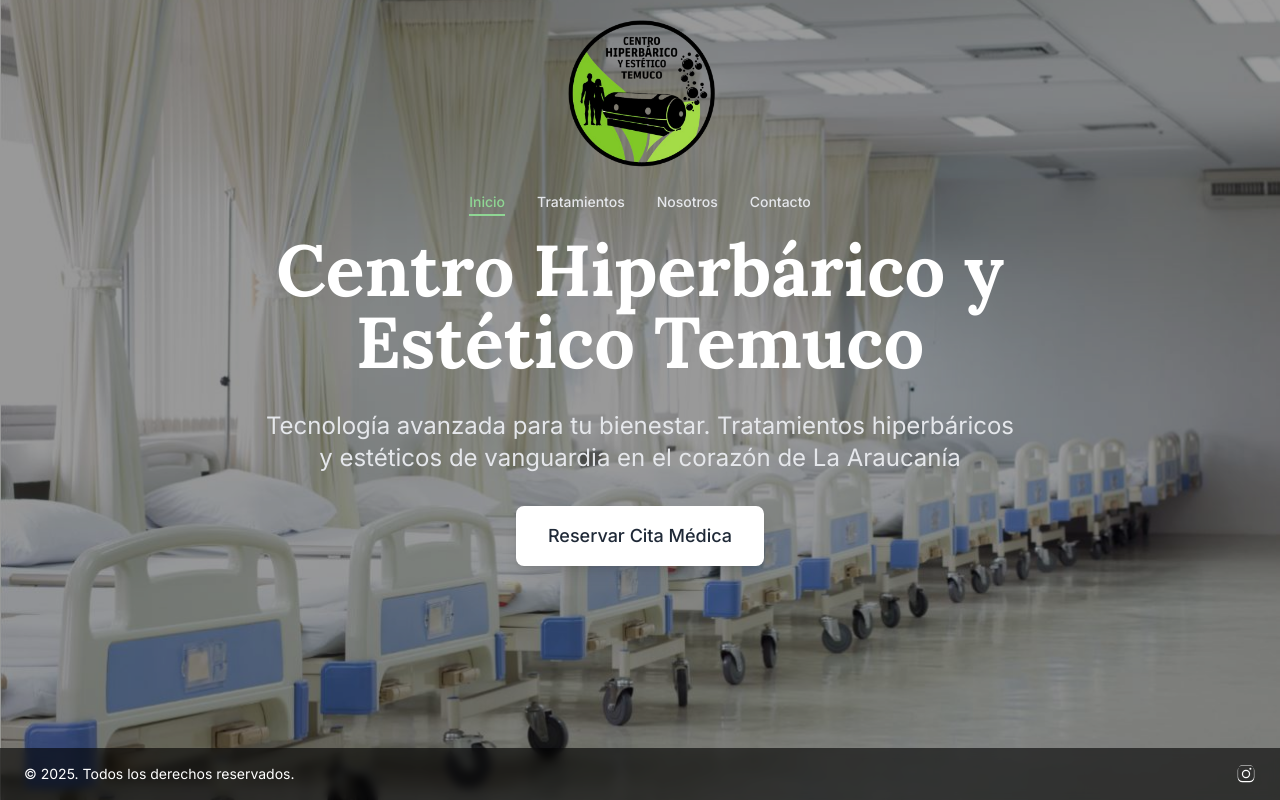
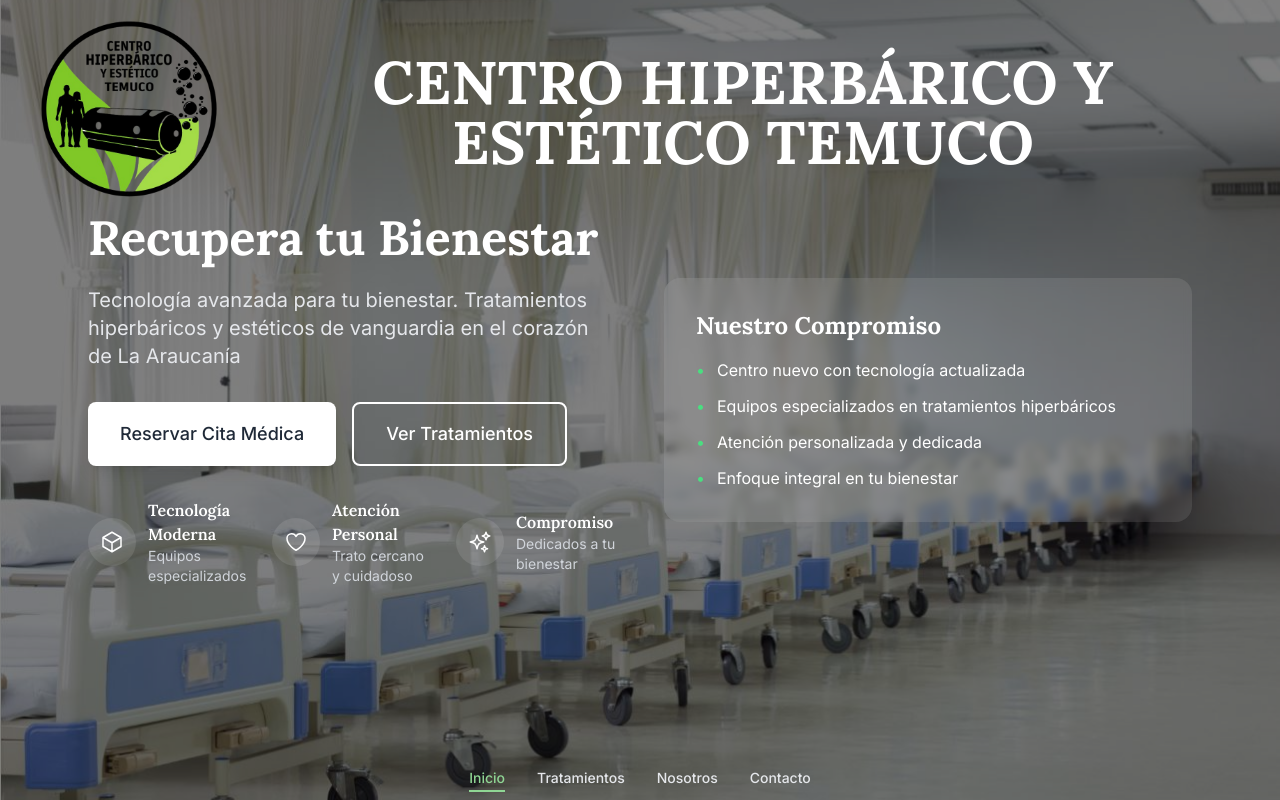
Before and after one commit to OwensLopez211/HiperbaricoTemuco, a React (Vite) app in the folder frontend/: page / in a window 1280 px wide. Built offline with nearby package versions, Linux system fonts and the light colour scheme.

Commit message:
Se reemplaza el componente Footer por HeaderPage en el Layout, se ajusta el Navbar y se realizan mejoras en el diseño de las páginas AboutUs, Contact y Treatments. Se agrega el componente HeaderPage y se optimizan los estilos de los elementos en las páginas para una mejor presentación.

```diff
--- a/frontend/src/components/Layout.tsx
+++ b/frontend/src/components/Layout.tsx
@@ -1,19 +1,19 @@
 import { Outlet } from 'react-router-dom';
-import Navbar from './public-components/Navbar';
-import Footer from './public-components/Footer';
+import HeaderPage from './public-components/HeaderPage';
 import ScrollToTop from './public-components/ScrollToTop';
 import TransitionOverlay from './public-components/TransitionOverlay';
+import Navbar from './public-components/Navbar';
 
 const Layout = () => {
   return (
     <div className="flex flex-col h-screen overflow-hidden" style={{ backgroundColor: '#8FD694' }}>
       <ScrollToTop />
       <TransitionOverlay />
-      <Navbar />
+      <HeaderPage />
       <main className="flex-1 overflow-y-auto">
         <Outlet />
       </main>
-      <Footer />
+      <Navbar />
     </div>
   );
 };
--- /dev/null
+++ b/frontend/src/components/public-components/HeaderPage.tsx
@@ -0,0 +1,22 @@
+import { Link } from 'react-router-dom';
+
+const HeaderPage = () => {
+  return (
+    <header className="fixed top-0 left-0 w-full bg-transparent z-50">
+      <div className="container mx-auto flex items-center justify-between py-4 px-4 sm:px-6">
+        <Link to="/" className="flex items-center">
+          <img
+            src="/logo.png"
+            alt="Centro Hiperbárico y Estético Temuco"
+            className="h-32 sm:h-40 lg:h-48 w-auto"
+          />
+        </Link>
+        <h1 className="flex-1 text-2xl sm:text-4xl lg:text-6xl font-bold text-center text-white uppercase">
+          Centro Hiperbárico y Estético Temuco
+        </h1>
+      </div>
+    </header>
+  );
+};
+
+export default HeaderPage;
--- a/frontend/src/components/public-components/Hero.tsx
+++ b/frontend/src/components/public-components/Hero.tsx
@@ -1,5 +1,6 @@
 import { useNavigate } from 'react-router-dom';
 import { motion } from 'framer-motion';
+import { CubeIcon, HeartIcon, SparklesIcon } from '@heroicons/react/24/outline';
 
 const Hero = () => {
   const navigate = useNavigate();
@@ -19,37 +20,123 @@ const Hero = () => {
       }}
       aria-label="Sección principal"
     >
-      <div className="absolute inset-0 bg-black/40"></div>
-      <div className="relative z-10 text-center px-6 max-w-4xl">
+      <div className="absolute inset-0 bg-black/50"></div>
+      <div className="relative z-10 w-full max-w-6xl mx-auto">
+        <div className="container mx-auto px-4 sm:px-6">
+          <div className="grid grid-cols-1 lg:grid-cols-2 gap-8 lg:gap-12 items-center">
+            {/* Content Column */}
+            <div className="space-y-6 lg:space-y-8 text-center lg:text-left">
               <motion.div
                 initial={{ opacity: 0, y: 30 }}
                 animate={{ opacity: 1, y: 0 }}
                 transition={{ duration: 0.8 }}
-          className="space-y-8"
               >
-          <h1 className="text-4xl md:text-6xl lg:text-7xl font-bold text-white leading-tight">
-            Centro Hiperbárico y Estético Temuco
-          </h1>
-
-          <p className="text-xl md:text-2xl text-gray-200 max-w-3xl mx-auto leading-relaxed">
+                <h2 className="text-2xl sm:text-3xl md:text-4xl lg:text-5xl font-bold text-white leading-tight mb-4 lg:mb-6">
+                  Recupera tu Bienestar
+                </h2>
+                <p className="text-base sm:text-lg md:text-xl text-gray-200 leading-relaxed mb-6 lg:mb-8">
                   Tecnología avanzada para tu bienestar. Tratamientos hiperbáricos y estéticos de vanguardia en el corazón de La Araucanía
                 </p>
+              </motion.div>
 
+              <motion.div
+                initial={{ opacity: 0, y: 20 }}
+                animate={{ opacity: 1, y: 0 }}
+                transition={{ duration: 0.8, delay: 0.3 }}
+                className="flex flex-col sm:flex-row gap-3 sm:gap-4 justify-center lg:justify-start"
+              >
                 <motion.button
                   onClick={handleConsultationClick}
                   whileHover={{ scale: 1.05 }}
                   whileTap={{ scale: 0.95 }}
-            initial={{ opacity: 0, y: 20 }}
-            animate={{ opacity: 1, y: 0 }}
-            transition={{ duration: 0.8, delay: 0.3 }}
-            className="mt-12 bg-white text-gray-800 px-8 py-4 rounded-lg hover:bg-gray-100 transition-all text-lg font-medium shadow-lg hover:shadow-xl focus:outline-none focus:ring-2 focus:ring-white focus:ring-offset-2"
+                  className="bg-white text-gray-800 px-6 sm:px-8 py-3 sm:py-4 rounded-lg hover:bg-gray-100 transition-all text-base sm:text-lg font-medium shadow-lg hover:shadow-xl focus:outline-none focus:ring-2 focus:ring-white focus:ring-offset-2"
                   aria-label="Reservar cita médica"
                 >
                   Reservar Cita Médica
                 </motion.button>
+
+                <motion.button
+                  onClick={() => navigate('/tratamientos')}
+                  whileHover={{ scale: 1.05 }}
+                  whileTap={{ scale: 0.95 }}
+                  className="border-2 border-white text-white px-6 sm:px-8 py-3 sm:py-4 rounded-lg hover:bg-white hover:text-gray-800 transition-all text-base sm:text-lg font-medium focus:outline-none focus:ring-2 focus:ring-white focus:ring-offset-2"
+                  aria-label="Ver tratamientos disponibles"
+                >
+                  Ver Tratamientos
+                </motion.button>
+              </motion.div>
+
+              {/* Features */}
+              <motion.div
+                initial={{ opacity: 0, y: 20 }}
+                animate={{ opacity: 1, y: 0 }}
+                transition={{ duration: 0.8, delay: 0.5 }}
+                className="grid grid-cols-1 sm:grid-cols-3 gap-4 lg:gap-6 mt-8 lg:mt-12"
+              >
+                <div className="flex items-center space-x-3 justify-center lg:justify-start">
+                  <div className="w-10 h-10 sm:w-12 sm:h-12 bg-white/10 rounded-full flex items-center justify-center flex-shrink-0">
+                    <CubeIcon className="w-5 h-5 sm:w-6 sm:h-6 text-white" />
+                  </div>
+                  <div className="text-left">
+                    <h3 className="text-white font-semibold text-sm sm:text-base">Tecnología Moderna</h3>
+                    <p className="text-gray-300 text-xs sm:text-sm">Equipos especializados</p>
+                  </div>
+                </div>
+
+                <div className="flex items-center space-x-3 justify-center lg:justify-start">
+                  <div className="w-10 h-10 sm:w-12 sm:h-12 bg-white/10 rounded-full flex items-center justify-center flex-shrink-0">
+                    <HeartIcon className="w-5 h-5 sm:w-6 sm:h-6 text-white" />
+                  </div>
+                  <div className="text-left">
+                    <h3 className="text-white font-semibold text-sm sm:text-base">Atención Personal</h3>
+                    <p className="text-gray-300 text-xs sm:text-sm">Trato cercano y cuidadoso</p>
+                  </div>
+                </div>
+
+                <div className="flex items-center space-x-3 justify-center lg:justify-start">
+                  <div className="w-10 h-10 sm:w-12 sm:h-12 bg-white/10 rounded-full flex items-center justify-center flex-shrink-0">
+                    <SparklesIcon className="w-5 h-5 sm:w-6 sm:h-6 text-white" />
+                  </div>
+                  <div className="text-left">
+                    <h3 className="text-white font-semibold text-sm sm:text-base">Compromiso</h3>
+                    <p className="text-gray-300 text-xs sm:text-sm">Dedicados a tu bienestar</p>
+                  </div>
+                </div>
               </motion.div>
             </div>
 
+            {/* Image/Info Column */}
+            <div className="hidden lg:block">
+              <motion.div
+                initial={{ opacity: 0, x: 30 }}
+                animate={{ opacity: 1, x: 0 }}
+                transition={{ duration: 0.8, delay: 0.4 }}
+                className="bg-white/10 backdrop-blur-sm rounded-2xl p-6 lg:p-8 text-white"
+              >
+                <h3 className="text-xl lg:text-2xl font-bold mb-4">Nuestro Compromiso</h3>
+                <ul className="space-y-2 lg:space-y-3">
+                  <li className="flex items-center space-x-3">
+                    <span className="text-green-400">•</span>
+                    <span className="text-sm lg:text-base">Centro nuevo con tecnología actualizada</span>
+                  </li>
+                  <li className="flex items-center space-x-3">
+                    <span className="text-green-400">•</span>
+                    <span className="text-sm lg:text-base">Equipos especializados en tratamientos hiperbáricos</span>
+                  </li>
+                  <li className="flex items-center space-x-3">
+                    <span className="text-green-400">•</span>
+                    <span className="text-sm lg:text-base">Atención personalizada y dedicada</span>
+                  </li>
+                  <li className="flex items-center space-x-3">
+                    <span className="text-green-400">•</span>
+                    <span className="text-sm lg:text-base">Enfoque integral en tu bienestar</span>
+                  </li>
+                </ul>
+              </motion.div>
+            </div>
+          </div>
+        </div>
+      </div>
     </section>
   );
 };
--- a/frontend/src/components/public-components/Navbar.tsx
+++ b/frontend/src/components/public-components/Navbar.tsx
@@ -1,21 +1,12 @@
 
-import { useState, useEffect } from 'react';
-import { Link, NavLink, useNavigate, useLocation } from 'react-router-dom';
+import { useState } from 'react';
+import { NavLink, useNavigate, useLocation } from 'react-router-dom';
 import { motion, AnimatePresence } from 'framer-motion';
 
 const Navbar = () => {
   const [isMenuOpen, setIsMenuOpen] = useState(false);
-  const [isScrolled, setIsScrolled] = useState(false);
   const navigate = useNavigate();
   const location = useLocation();
-
-  useEffect(() => {
-    const handleScroll = () => {
-      setIsScrolled(window.scrollY > 20);
-    };
-    window.addEventListener('scroll', handleScroll);
-    return () => window.removeEventListener('scroll', handleScroll);
-  }, []);
 
   const handleNavigation = (path: string) => {
     setIsMenuOpen(false);
@@ -25,47 +16,14 @@ const Navbar = () => {
 
 
   return (
-    <nav className={`fixed w-full transition-all duration-300 z-40 top-0 ${
-      isScrolled ? 'bg-white/95 backdrop-blur-sm shadow-md' : 'bg-transparent'
-    }`}>
-      <div className="container mx-auto flex flex-col items-center py-2 sm:py-4 px-4 sm:px-6">
-        <Link to="/" className="flex items-center mb-2 sm:mb-4">
-          <img
-            src="/logo.png"
-            alt="Logo"
-            className="h-20 sm:h-32 lg:h-40 w-auto"
-          />
-        </Link>
+    <nav className="fixed w-full bottom-0 bg-transparent z-40">
+      <div className="container mx-auto flex justify-center items-center py-3 px-4 sm:px-6">
 
-        <button
-          onClick={() => setIsMenuOpen(!isMenuOpen)}
-          className={`lg:hidden p-2 rounded-lg transition-colors absolute top-2 sm:top-4 right-4 sm:right-6 ${
-            isScrolled ? 'hover:bg-gray-100 text-gray-800' : 'hover:bg-white/20 text-white'
-          }`}
-          aria-label={isMenuOpen ? "Cerrar menú" : "Abrir menú"}
-        >
-          <motion.svg
-            className="w-6 h-6"
-            fill="none"
-            stroke="currentColor"
-            viewBox="0 0 24 24"
-            animate={{ rotate: isMenuOpen ? 180 : 0 }}
-          >
-            {isMenuOpen ? (
-              <path strokeLinecap="round" strokeLinejoin="round" strokeWidth={2} d="M6 18L18 6M6 6l12 12" />
-            ) : (
-              <path strokeLinecap="round" strokeLinejoin="round" strokeWidth={2} d="M4 6h16M4 12h16M4 18h16" />
-            )}
-          </motion.svg>
-        </button>
-
-        <div className="hidden lg:flex items-center gap-8">
+        <div className="flex items-center gap-4 sm:gap-6 lg:gap-8">
           <NavLink
             to="/"
             className={({isActive}) => `transition-colors font-medium text-sm relative group ${
-              isScrolled
-                ? (isActive ? 'text-gray-800' : 'text-gray-600 hover:text-gray-800')
-                : (isActive ? 'text-white' : 'text-gray-200 hover:text-white')
+              isActive ? 'text-white' : 'text-gray-200 hover:text-white'
             }`}
           >
             {({isActive}) => (
@@ -80,9 +38,7 @@ const Navbar = () => {
           <NavLink
             to="/tratamientos"
             className={({isActive}) => `transition-colors font-medium text-sm relative group ${
-              isScrolled
-                ? (isActive ? 'text-gray-800' : 'text-gray-600 hover:text-gray-800')
-                : (isActive ? 'text-white' : 'text-gray-200 hover:text-white')
+              isActive ? 'text-white' : 'text-gray-200 hover:text-white'
             }`}
           >
             {({isActive}) => (
@@ -97,9 +53,7 @@ const Navbar = () => {
           <NavLink
             to="/nosotros"
             className={({isActive}) => `transition-colors font-medium text-sm relative group ${
-              isScrolled
-                ? (isActive ? 'text-gray-800' : 'text-gray-600 hover:text-gray-800')
-                : (isActive ? 'text-white' : 'text-gray-200 hover:text-white')
+              isActive ? 'text-white' : 'text-gray-200 hover:text-white'
             }`}
           >
             {({isActive}) => (
@@ -114,9 +68,7 @@ const Navbar = () => {
           <NavLink
             to="/contacto"
             className={({isActive}) => `transition-colors font-medium text-sm relative group ${
-              isScrolled
-                ? (isActive ? 'text-gray-800' : 'text-gray-600 hover:text-gray-800')
-                : (isActive ? 'text-white' : 'text-gray-200 hover:text-white')
+              isActive ? 'text-white' : 'text-gray-200 hover:text-white'
             }`}
           >
             {({isActive}) => (
@@ -137,7 +89,7 @@ const Navbar = () => {
               initial={{ opacity: 0, height: 0 }}
               animate={{ opacity: 1, height: 'auto' }}
               exit={{ opacity: 0, height: 0 }}
-              className="lg:hidden fixed top-[120px] left-0 right-0 border-t border-gray-200"
+              className="lg:hidden fixed top-[80px] left-0 right-0 border-t border-gray-200"
             >
               <div className="px-4 py-4 space-y-4 bg-white/95 backdrop-blur-sm shadow-lg">
                 <a
--- a/frontend/src/pages/public-pages/HomePage.tsx
+++ b/frontend/src/pages/public-pages/HomePage.tsx
@@ -1,14 +1,10 @@
 import Hero from '../../components/public-components/Hero'
-import MobileHero from '../../components/public-components/MobileHero'
 import PageTransition from '../../components/public-components/PageTransition'
-import useScreenSize from '../../hooks/useScreenSize'
 
 const HomePage = () => {
-  const { isMobile } = useScreenSize();
-
   return (
     <PageTransition>
-      {isMobile ? <MobileHero /> : <Hero />}
+      <Hero />
     </PageTransition>
   )
 }
```
Also changed, not shown: frontend/src/pages/public-pages/AboutUsPage.tsx (+7 -5 lines), frontend/src/pages/public-pages/ContactPage.tsx (+7 -5 lines), frontend/src/pages/public-pages/TreatmentsPage.tsx (+7 -5 lines). Lines whose indentation alone changed are shown as unchanged.
